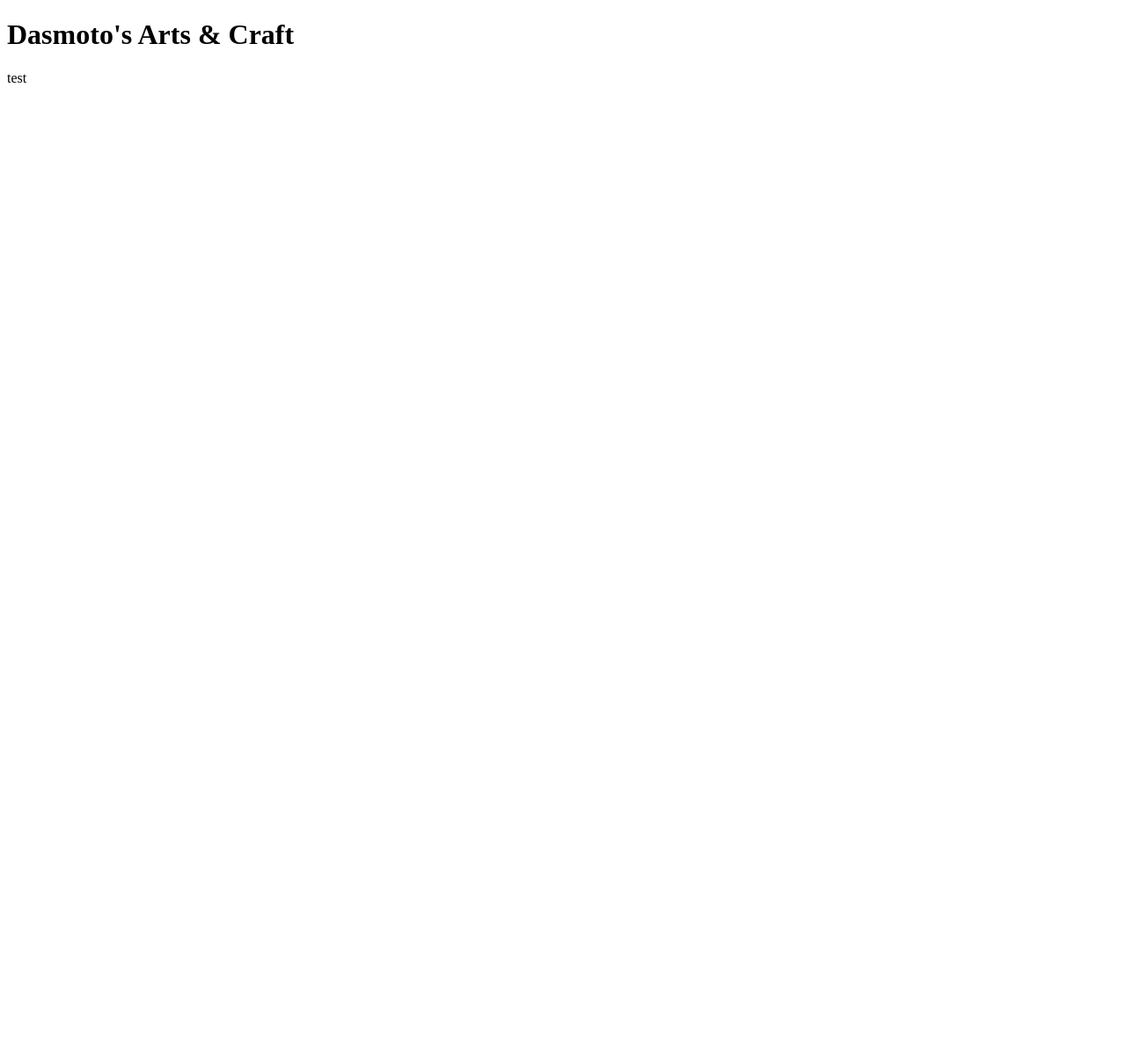
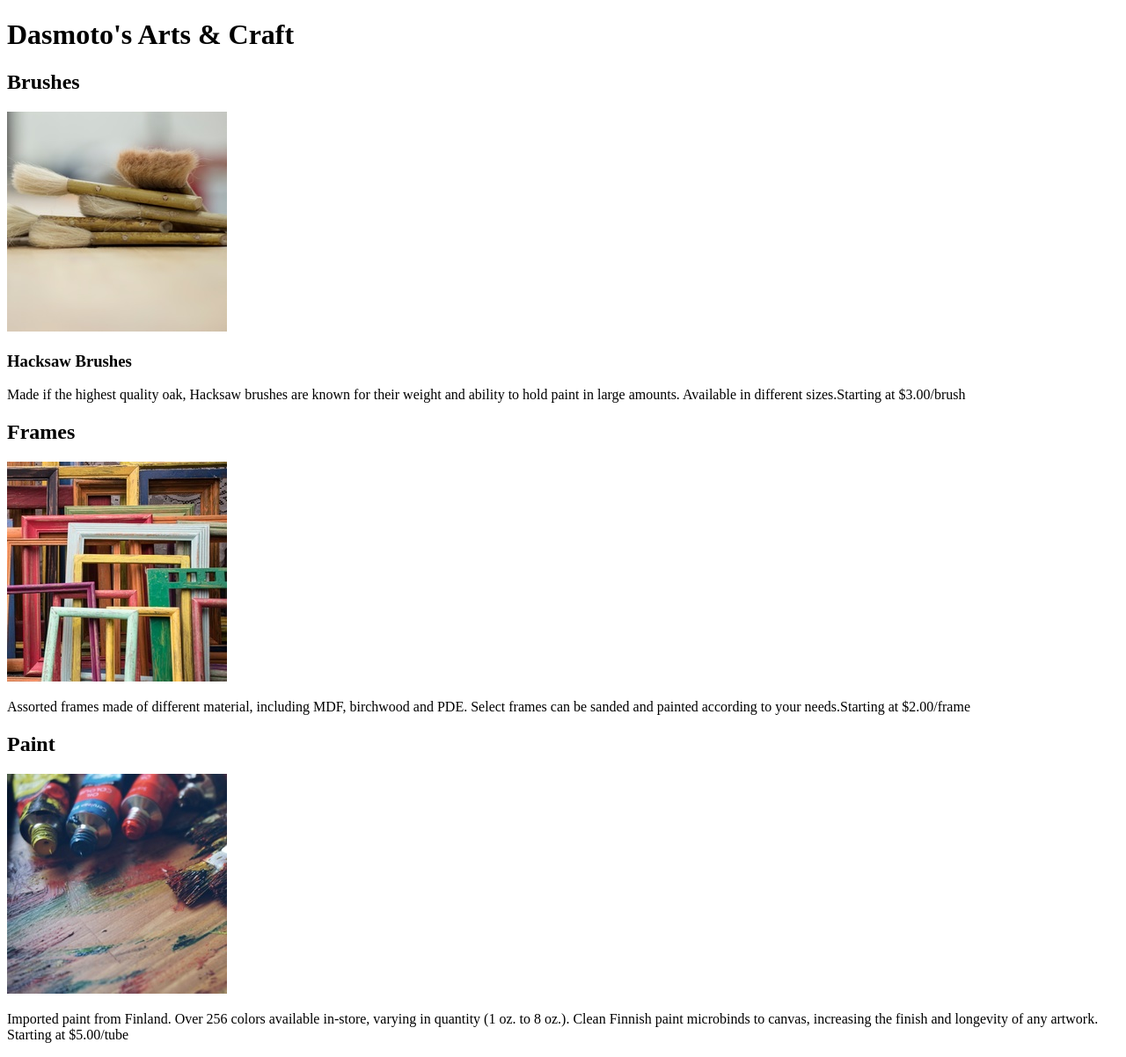
Before and after one commit to mnubhan/Dasomoto_Art, a plain HTML site: page index.html in a window 1280 px wide. Shown: the whole page at 88% size. Before the commit the page ends 800 px from the top, so only its background shows below. Drawn offline with Linux system fonts and the light colour scheme.

Commit message:
feat:create structure of the webpage

```diff
--- a/index.html
+++ b/index.html
@@ -11,10 +11,35 @@
       <h1>Dasmoto's Arts & Craft</h1>
     </header>
     <main>
-      <section class="brushes"></section>
-      <section class="frames"></section>
-      <section class="paint"></section>
+      <section class="brushes">
+        <h2>Brushes</h2>
+        <img src="./resources/images/hacksaw.jpeg" alt="hacksaw image" />
+        <h3>Hacksaw Brushes</h3>
+        <p>
+          Made if the highest quality oak, Hacksaw brushes are known for their
+          weight and ability to hold paint in large amounts. Available in
+          different sizes.<span class="price">Starting at $3.00/brush</span>
+        </p>
+      </section>
+      <section class="frames">
+        <h2>Frames</h2>
+        <img src="./resources/images/frames.jpeg" alt="frame image" />
+        <p>
+          Assorted frames made of different material, including MDF, birchwood
+          and PDE. Select frames can be sanded and painted according to your
+          needs.<span class="">Starting at $2.00/frame</span>
+        </p>
+      </section>
+      <section class="paint">
+        <h2>Paint</h2>
+        <img src="./resources/images/finnish.jpeg" alt="finnish image" />
+        <p>
+          Imported paint from Finland. Over 256 colors available in-store,
+          varying in quantity (1 oz. to 8 oz.). Clean Finnish paint microbinds
+          to canvas, increasing the finish and longevity of any artwork.
+          <span class="price">Starting at $5.00/tube</span>
+        </p>
+      </section>
     </main>
   </body>
 </html>
-test
```
